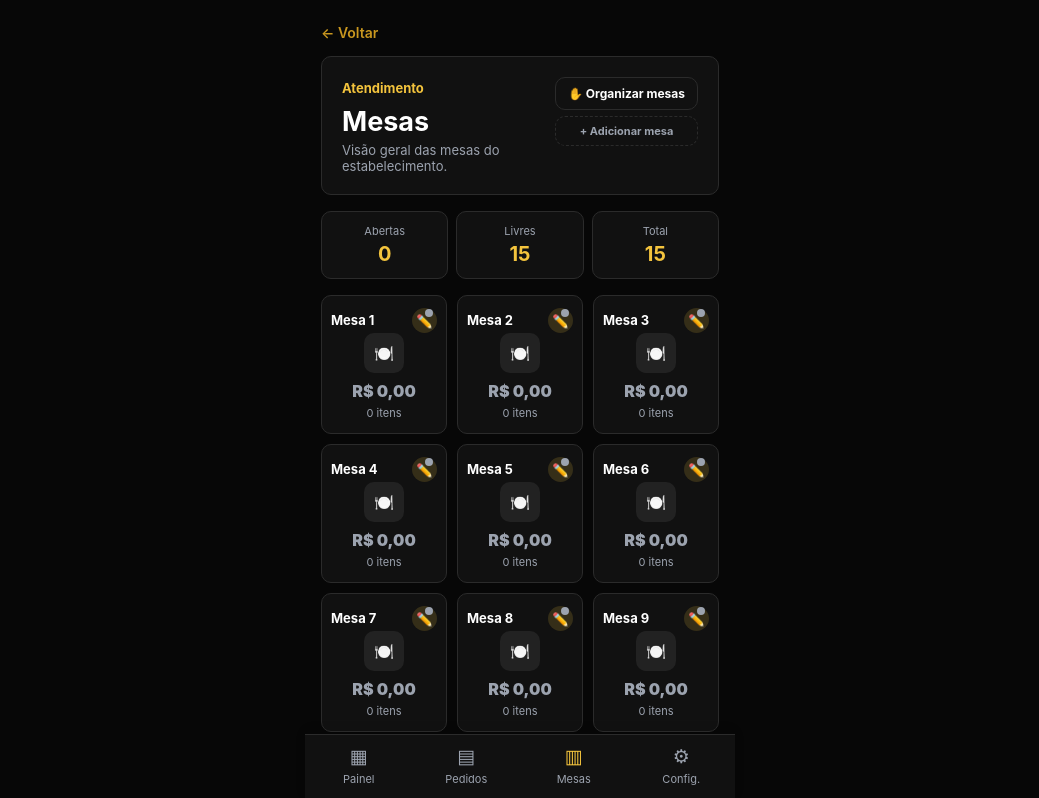
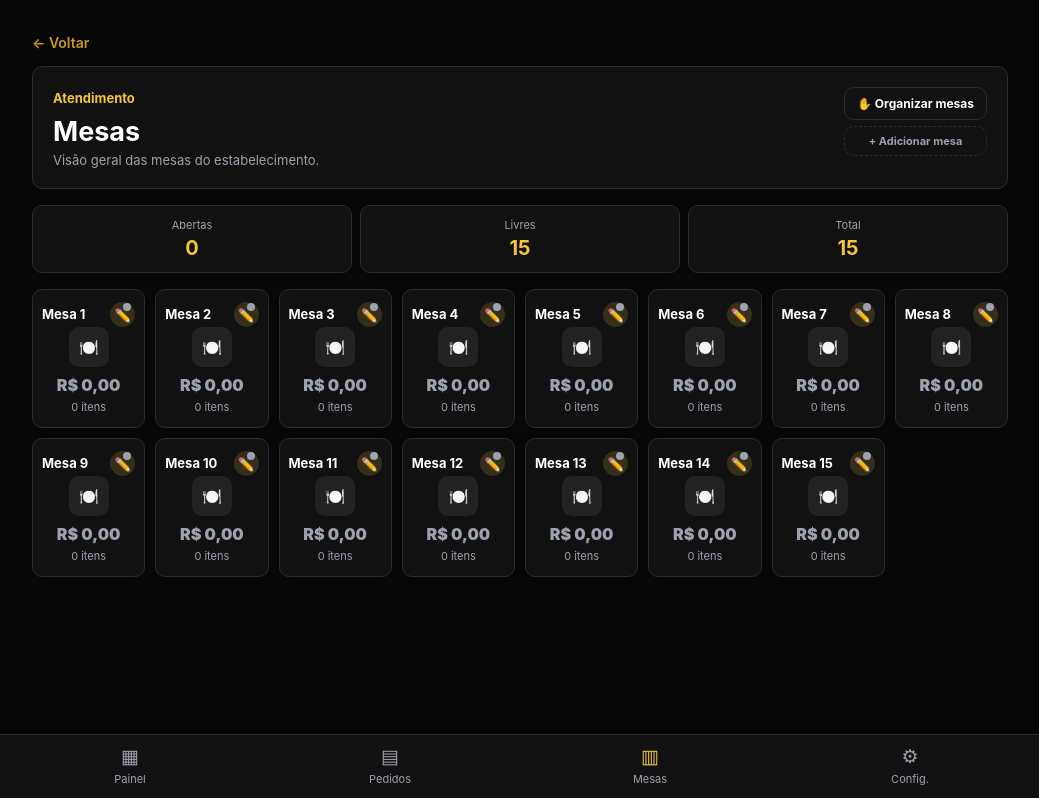
Before and after one commit to ismaelfabio9-arch/Jully-burguer, a React (Create React App) app: page /mesas in a window 1280 px wide. Shown: the top 798 px of the page, without its empty margins (120-1159 px from the left). Built offline with nearby package versions, Linux system fonts and the light colour scheme; no server answers; the database is empty.

Commit message:
Layout responsivo: container e grade de mesas se adaptam a telas maiores (tablet/desktop)

```diff
--- a/src/App.css
+++ b/src/App.css
@@ -76,6 +76,20 @@ a {
   margin: 0 auto;
   min-height: 100vh;
   padding: 22px 16px 95px;
+}
+
+@media (min-width: 700px) {
+  .container {
+    max-width: 680px;
+    padding: 28px 24px 40px;
+  }
+}
+
+@media (min-width: 1100px) {
+  .container {
+    max-width: 1040px;
+    padding: 32px 32px 40px;
+  }
 }
 
 .voltar {
@@ -355,6 +369,17 @@ a {
   transform: translateX(-50%);
   width: 100%;
   max-width: 430px;
+}
+
+@media (min-width: 700px) {
+  .menu-inferior { max-width: 680px; }
+}
+
+@media (min-width: 1100px) {
+  .menu-inferior { max-width: 1040px; }
+}
+
+.menu-inferior {
   background: white;
   padding: 10px 0 14px;
   display: grid;
--- a/src/styles/Garcom/Dashboard.css
+++ b/src/styles/Garcom/Dashboard.css
@@ -141,7 +141,7 @@
 
 .tables-grid-ref {
   display: grid;
-  grid-template-columns: repeat(3, 1fr);
+  grid-template-columns: repeat(auto-fill, minmax(100px, 1fr));
   gap: 10px;
 }
 
--- a/src/styles/Garcom/Mesas.css
+++ b/src/styles/Garcom/Mesas.css
@@ -32,7 +32,7 @@
 
 .grid-mesas {
   display: grid;
-  grid-template-columns: repeat(3, 1fr);
+  grid-template-columns: repeat(auto-fill, minmax(100px, 1fr));
   gap: 10px;
 }
 
```
